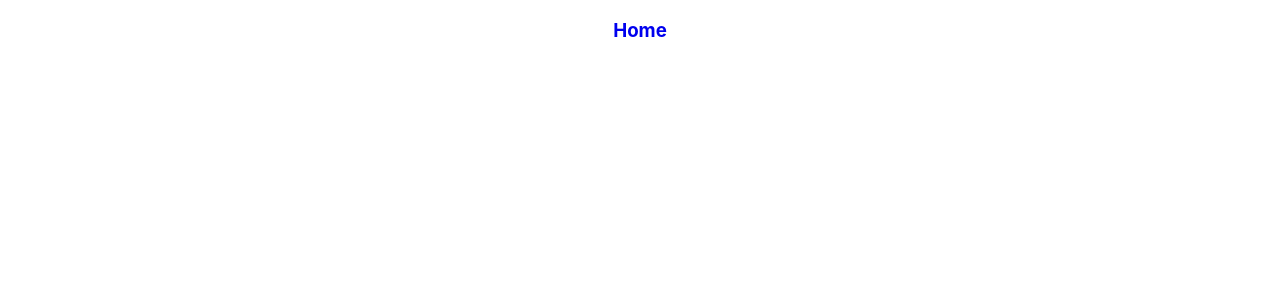
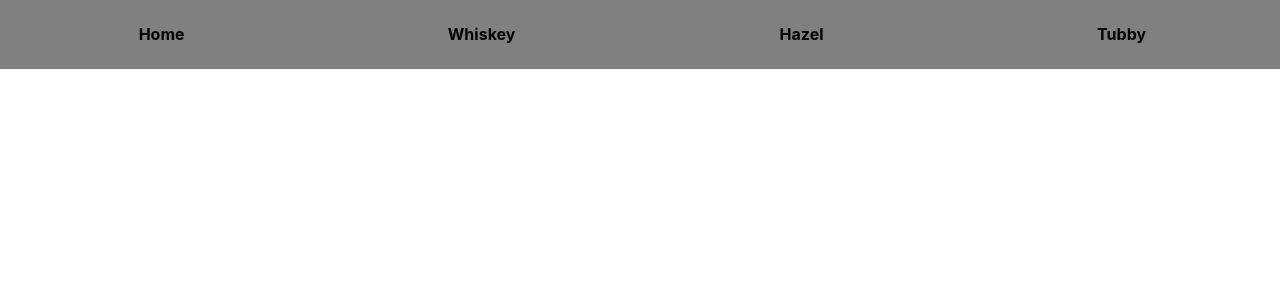
Before and after one commit to lowtrey/react-dog-finder, a React (Create React App) app: page / in a window 1280 px wide. Shown: the top 300 px of the page. Built offline with nearby package versions, Linux system fonts and the light colour scheme.

Commit message:
Render navlinks using map method and style nav component

```diff
--- a/src/App.js
+++ b/src/App.js
@@ -40,10 +40,10 @@ class App extends React.Component {
     ]
   }
   render() {
+    let links = this.props.dogs.map(dog => (dog.name));
     return (
       <div className='App'>
-        <Nav />
-        {/* <h1>{ this.props.dogs.map(dog => (dog.name)) }</h1> */}
+        <Nav links={links} />
         <Switch>
           <Route exact path='/dogs' component={Dogs} />
         </Switch>
--- a/src/Nav.css
+++ b/src/Nav.css
@@ -1,8 +1,14 @@
 .Nav {
   text-decoration: none;
+  display: flex;
+  flex-direction: row;
+  justify-content: space-around;
+  background: grey;
+  color: black;
+  width: 100%;
+  padding: 0.1rem;
 }
 
 .Nav-active {
-  text-decoration: wavy;
-  color: aqua;
+  color: white;
 }
--- a/src/Nav.js
+++ b/src/Nav.js
@@ -4,6 +4,16 @@ import { NavLink } from 'react-router-dom';
 
 class Nav extends React.Component {
   render() {
+    let navLinks = this.props.links.map(link => (
+      <NavLink
+        exact to={`/${link.toLowerCase()}`}
+        className='Nav'
+        key={link}
+        activeClassName='Nav-active'
+      >
+        <h4>{link}</h4>
+      </NavLink>
+    ));
     return(
       <div className='Nav'>
         <NavLink
@@ -11,11 +21,9 @@ class Nav extends React.Component {
           className='Nav'
           activeClassName='Nav-active'
         >
-          <h3>Home</h3>
+          <h4>Home</h4>
         </NavLink>
-        {/* <NavLink exact to='/soda' activeClassName='Nav-active'><h1>Soda</h1></NavLink>
-        <NavLink exact to='/chips' activeClassName='Nav-active'><h1>Chips</h1></NavLink>
-        <NavLink exact to='/sardines' activeClassName='Nav-active'><h1>Sardines</h1></NavLink> */}
+        { navLinks }
       </div>
     );
   }
```
